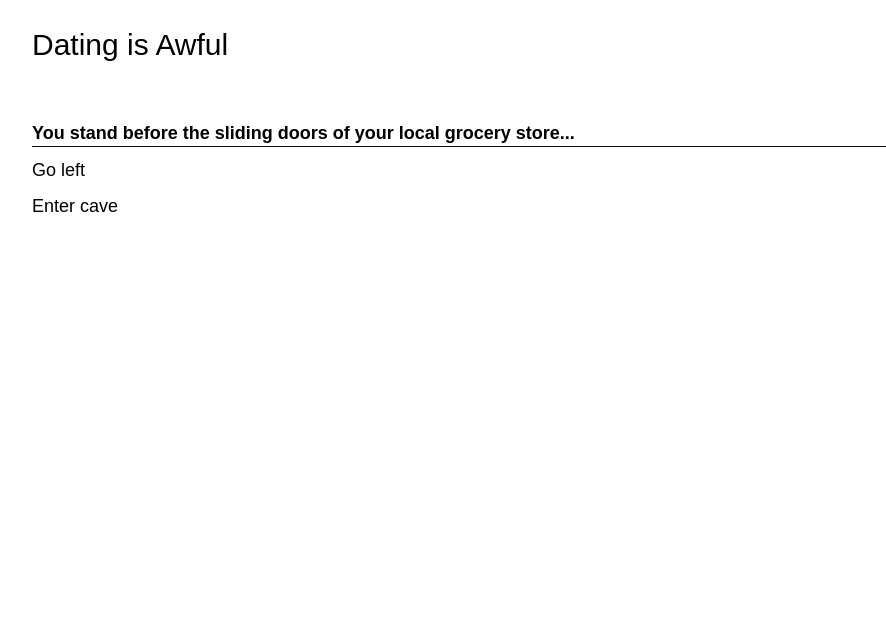
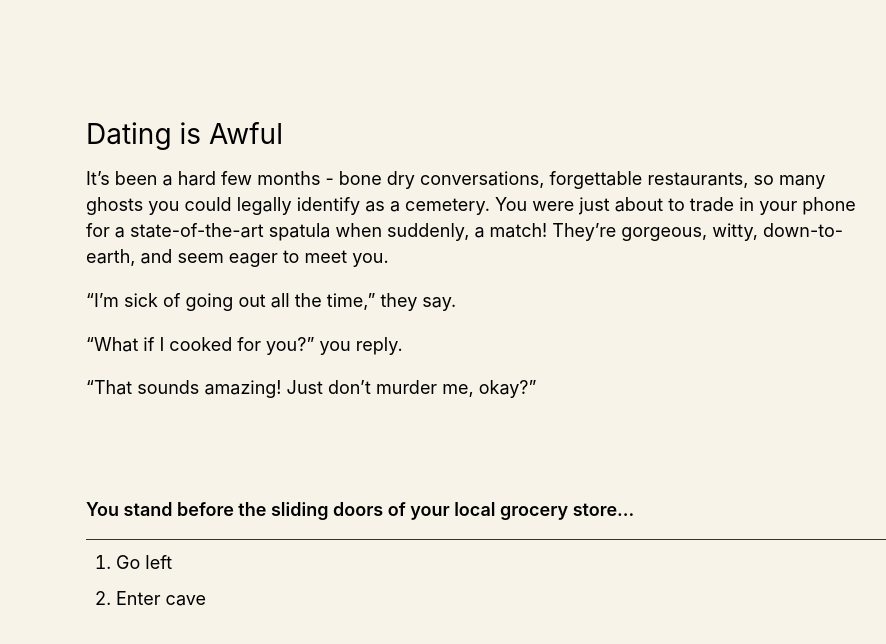
Before and after one commit to prolixmagus/first-date, a Vue app: page / in a window 1280 px wide. Shown: the top 644 px of the page, without its empty margins (74-960 px from the left). Built offline with nearby package versions, Linux system fonts and the light colour scheme.

Commit message:
Add styles and wrapper for sections

```diff
--- a/src/components/AdventureIntro.vue
+++ b/src/components/AdventureIntro.vue
@@ -9,10 +9,19 @@
 <template>
 	<section class="exposition">
 		<div class="inner-column">
-			<h1 class="attention-voice">{{ options.current.heading }}</h1>
-			<p>{{ options.current.text }}</p>
+			<div class="exposition-wrapper">
+				<h1 class="attention-voice">{{ options.current.heading }}</h1>
+				<p v-for="paragraph in options.current.paragraphs">{{ paragraph.text }}</p>
+			</div>
 		</div>
 	</section>
 </template>
 
-<style scoped></style>
+<style scoped>
+	.exposition-wrapper {
+		max-width: 900px;
+	}
+	p {
+		text-wrap: wrap;
+	}
+</style>
--- a/src/styles/settings.css
+++ b/src/styles/settings.css
@@ -1,37 +1,27 @@
 /*@import 'developer-styles.css';*/
 
 html {
-	--black: #111111;
+	--black: #333333;
 	--white: #efefef;
 
 	--neutral-stuffs: gray;
 
-	--color: hsla(206, 66%, 77%, 1);
-	--highlight: hsla(190, 90%, 60%, 1);
+	--corners: 10px;
 
-	--shadow: rgba(0, 0, 0, 0.8);
-
-	--corners: 10px; /* or whatevers */
-
-	--paper: white; /*shadier dodgerblue*/
+	--paper: hsl(43, 50%, 94%);
 	--ink: black;
-
-	--space: 20px;
 }
 
 @media (prefers-color-scheme: dark) {
 	html {
-		--black: #111111;
+		--black: #333333;
 		--white: #efefef;
 
 		--neutral-stuffs: gray;
 
 		--color: hsla(206, 66%, 47%, 1);
-		--highlight: hsla(190, 90%, 40%, 1);
 
-		--shadow: rgba(0, 0, 0, 0.8);
-
-		--corners: 10px; /* or whatevers */
+		--corners: 10px;
 
 		--paper: hsla(217, 8%, 13%, 1);
 		--paper2: hsla(217, 6%, 17%, 1); /*bunker*/
--- a/src/styles/site.css
+++ b/src/styles/site.css
@@ -20,22 +20,16 @@
 /*@import 'modules.css';*/
 
 /* S ections and more stuff */
-.section-name {
-}
-
-.page-name .section-name {
-}
-
-.theme {
-}
 
 /* then other contextual styles */
+
 body {
 	background-color: var(--paper);
 	color: var(--ink);
+	padding-block: 15vh;
 }
 
-.my-fantastic-image {
-	max-width: 300px;
-	border-bottom-right-radius: 30px;
+ol {
+	list-style: number;
+	padding-left: 30px;
 }
--- a/src/styles/structure.css
+++ b/src/styles/structure.css
@@ -14,10 +14,9 @@ main.outlet {
 .inner-column {
 	display: block;
 	/*	width: 98%; maybe? */
-	max-width: 1100px; /* could be a variable in settings */
+	max-width: 1000px; /* could be a variable in settings */
 	margin-inline: auto; /* horizontally center this by default */
-	padding: 30px 16px; /* a loose default */
-
+	padding-inline: 10px;
 	container-type: inline-size;
 }
 
@@ -27,11 +26,13 @@ main.outlet {
 	z-index: 5;
 }
 
-footer {
-	top: 20px;
-}
-
 .app {
 	display: flex;
 	flex-direction: column;
 }
+
+@media (min-width: 490px) {
+	.inner-column {
+		padding-inline: 20px;
+	}
+}
--- a/src/styles/typography.css
+++ b/src/styles/typography.css
@@ -6,26 +6,30 @@
 
 body {
 	-webkit-font-smoothing: antialiased;
-	/* because Brian said to -- $todo confirm */
 }
 
 .calm-voice,
 p,
 li {
-	font-family: 'PT Sans', sans-serif;
+	font-family: 'Inter', sans-serif;
 	font-size: 1.125rem; /* 18px */
-	line-height: 1.45;
+	line-height: 1.44;
+}
+
+.decision-voice {
+	font-family: monospace;
+	font-size: 1.125rem;
 }
 
 .strong-voice {
-	font-family: 'PT Sans', sans-serif;
-	font-size: 1.75px; /* 28px */
+	font-family: 'Inter', sans-serif;
+	font-size: 1.125rem;
 	font-weight: 600;
 }
 
 .attention-voice {
-	font-family: 'PT Sans', sans-serif;
-	font-size: 30px;
+	font-family: 'Inter', sans-serif;
+	font-size: 1.75rem;
 }
 
 .loud-voice {
@@ -44,18 +48,36 @@ li {
 }
 
 :is(.calm-voice, p) strong {
-	font-weight: 700;
+	font-weight: 600;
 }
 
 /* these would be scoped to section or to an article element */
 /* this is just a loose setting for now */
 /* or smaller group of article-like styles such as a <text-content> custom element */
+
+p,
+li {
+	max-width: 70ch;
+}
+
 p + p {
 	margin-top: 1em;
 }
 
+h1 + p {
+	margin-top: 1em;
+}
+
 h2 + p {
-	margin-top: 20px;
+	margin-top: 2em;
+}
+
+h2 + ol {
+	margin-top: 1em;
+}
+
+section + section {
+	margin-top: 6em;
 }
 
 code {
```
